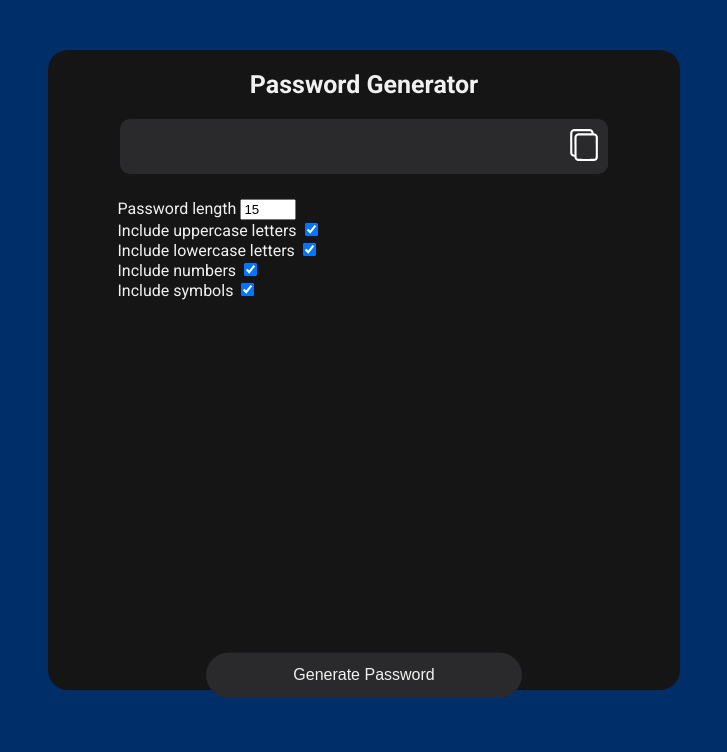
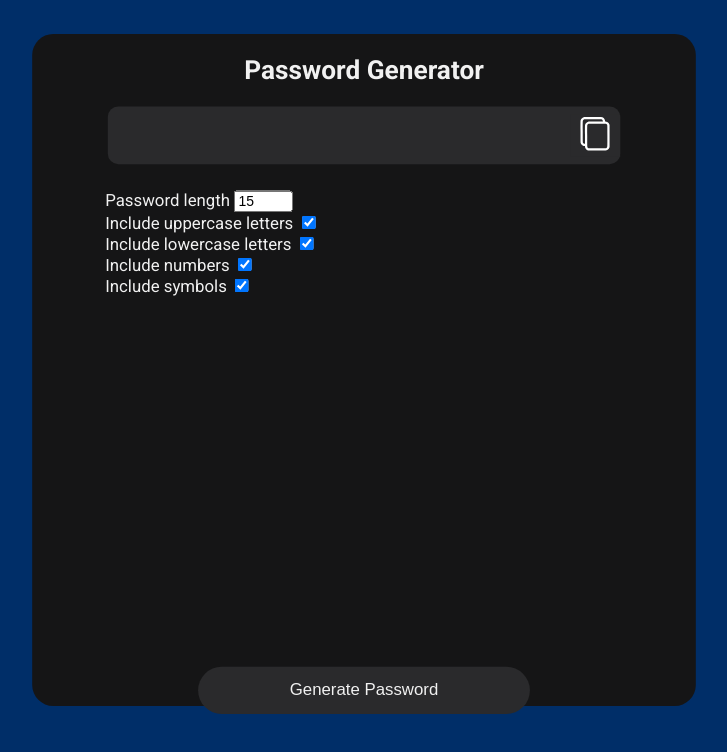
Before and after one commit to Sivarth91/PasswordGenerator, a website: page index.html in a window 1280 px wide. In both pictures the pointer is over the element 640 px from the left and 370 px from the top of the page. Shown: the whole page, without its empty margins (276-1003 px from the left). Drawn offline with Linux system fonts and the light colour scheme.

Commit message:
feat: zoom on main hovering

```diff
--- a/styles.css
+++ b/styles.css
@@ -14,6 +14,11 @@ main {
     flex-direction: column;
     background-color: #151516;
     border-radius: 20px;
+    transition: 0.5s ease-in-out;
+}
+
+main:hover {
+    transform: scale(1.05);
 }
 
 h1 {
```
